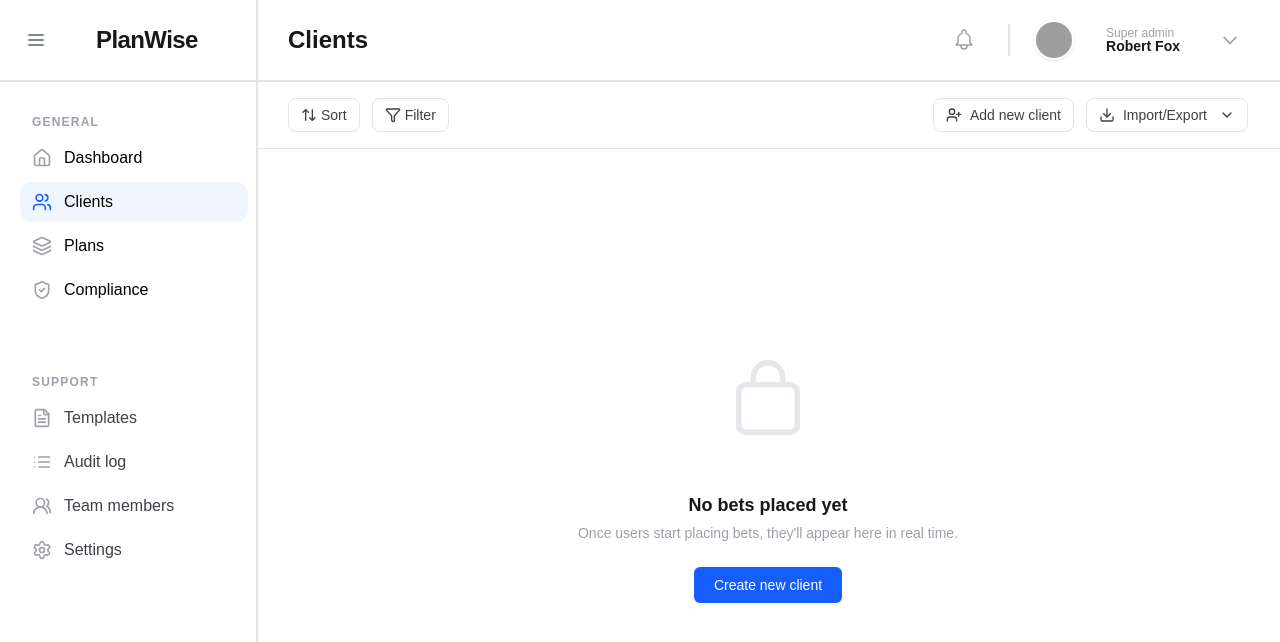
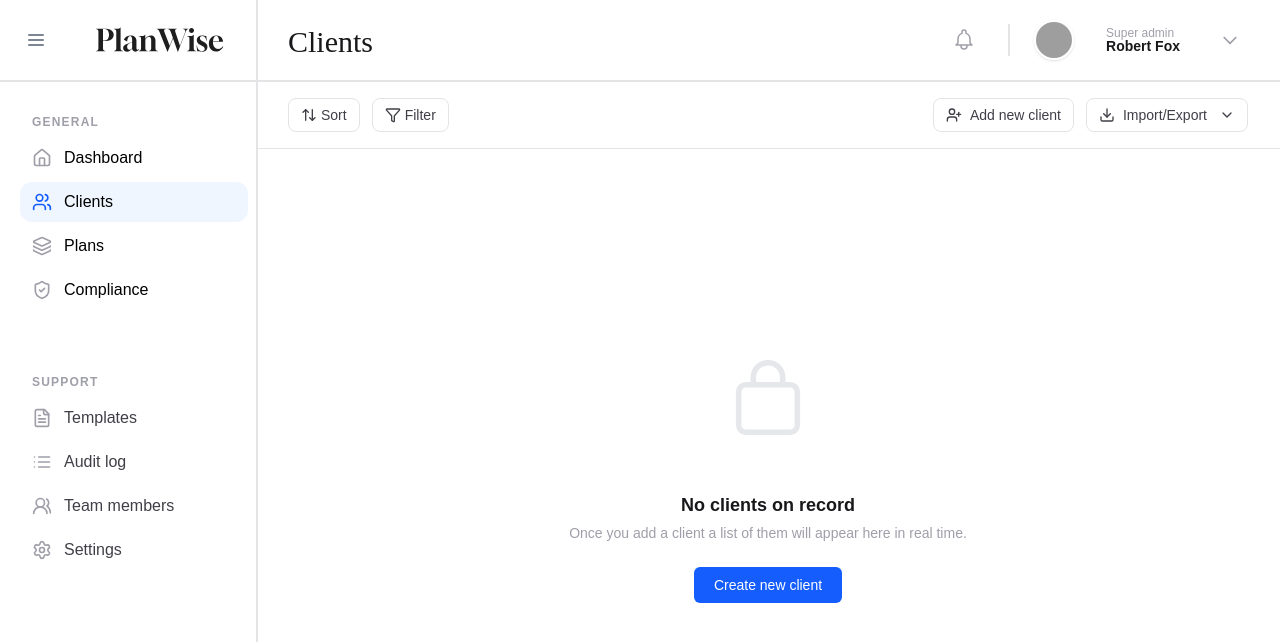
Before and after one commit to adan-abdi/planwise, a Next.js app: page /dashboard in a window 1280 px wide. Shown: the top 642 px of the page. Built offline with nearby package versions, Linux system fonts and the light colour scheme; grey boxes are pictures that could not be loaded.

Commit message:
Add logo

```diff
--- a/src/app/auth/authShell.tsx
+++ b/src/app/auth/authShell.tsx
@@ -41,7 +41,7 @@ export default function AuthShell({
           {headerNode ? (
             <div className="flex justify-center">{headerNode}</div>
           ) : (
-            <h1 className="text-center text-3xl font-semibold tracking-tight">PlanWise</h1>
+            <div className="flex justify-center"><img src="/logo.svg" alt="PlanWise Logo" className="h-12 w-auto" /></div>
           )}
 
           {(title || subtitle) && (
--- a/src/app/dashboard/Clients/index.tsx
+++ b/src/app/dashboard/Clients/index.tsx
@@ -45,8 +45,8 @@ export default function Clients() {
             <path d="M8 7V5a4 4 0 018 0v2" />
           </svg>
         </div>
-        <div className="text-lg font-semibold text-zinc-900 mb-1">No bets placed yet</div>
-        <div className="text-zinc-400 text-sm mb-6">Once users start placing bets, they&apos;ll appear here in real time.</div>
+        <div className="text-lg font-semibold text-zinc-900 mb-1">No clients on record</div>
+        <div className="text-zinc-400 text-sm mb-6">Once you add a client a list of them will appear here in real time.</div>
         <button onClick={handleOpenModal} className="bg-blue-600 hover:bg-blue-700 text-white rounded-md px-5 py-2 text-sm font-medium shadow-none focus:outline-none focus:ring-2 focus:ring-blue-500 focus:ring-offset-2">
           Create new client
         </button>
--- a/src/app/dashboard/page.tsx
+++ b/src/app/dashboard/page.tsx
@@ -63,10 +63,10 @@ export default function DashboardPage() {
                 <line x1="5" y1="17" x2="19" y2="17" />
               </svg>
             </button>
-            <span className="font-bold text-2xl px-8 tracking-tight text-zinc-900">PlanWise</span>
+            <img src="/logo.svg" alt="PlanWise Logo" className="h-10 w-auto px-8" />
           </div>
           <div className={`flex-1 flex items-center h-full bg-white ${sidebarCollapsed ? 'pl-0' : 'pl-8'}`}>
-            <div className={`text-2xl font-bold text-zinc-900 transition-all duration-200 ${sidebarCollapsed ? '-ml-12' : ''}`}>{activeSection?.label}</div>
+            <div className={`text-3xl text-zinc-900 transition-all duration-200 pt-1 ${sidebarCollapsed ? '-ml-5' : ''}`} style={{ fontFamily: "'DM Serif Display', serif" }}>{activeSection?.label}</div>
           </div>
           <div className="flex items-center gap-6">
             <button className="relative p-2 rounded-full hover:bg-zinc-100 transition">
--- a/src/app/globals.css
+++ b/src/app/globals.css
@@ -1,4 +1,6 @@
 @import "tailwindcss";
+@import url('https://fonts.googleapis.com/css2?family=Playfair+Display:wght@700&display=swap');
+@import url('https://fonts.googleapis.com/css2?family=DM+Serif+Display:ital,wght@0,400;1,400&display=swap');
 
 :root {
   --background: #ffffff;
--- a/src/app/layout.tsx
+++ b/src/app/layout.tsx
@@ -3,7 +3,7 @@ import type { Metadata } from 'next'
 
 export const metadata: Metadata = {
   title: 'PlanWise',
-  description: 'Minimal Auth UI',
+  description: 'AI-Driven Paraplanning',
 }
 
 export default function RootLayout({ children }: { children: React.ReactNode }) {
```
Also changed, not shown: public/logo.svg (added).
